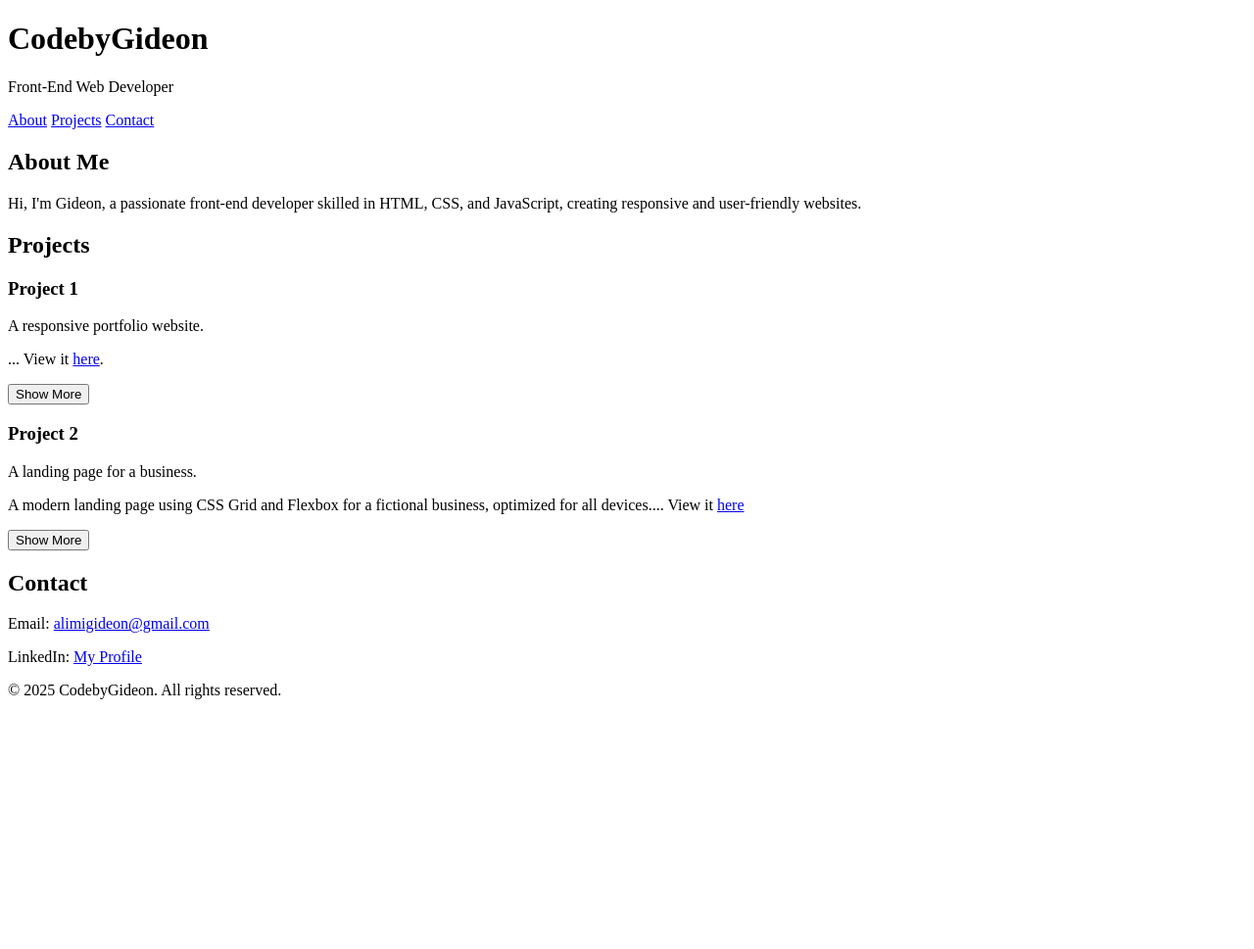
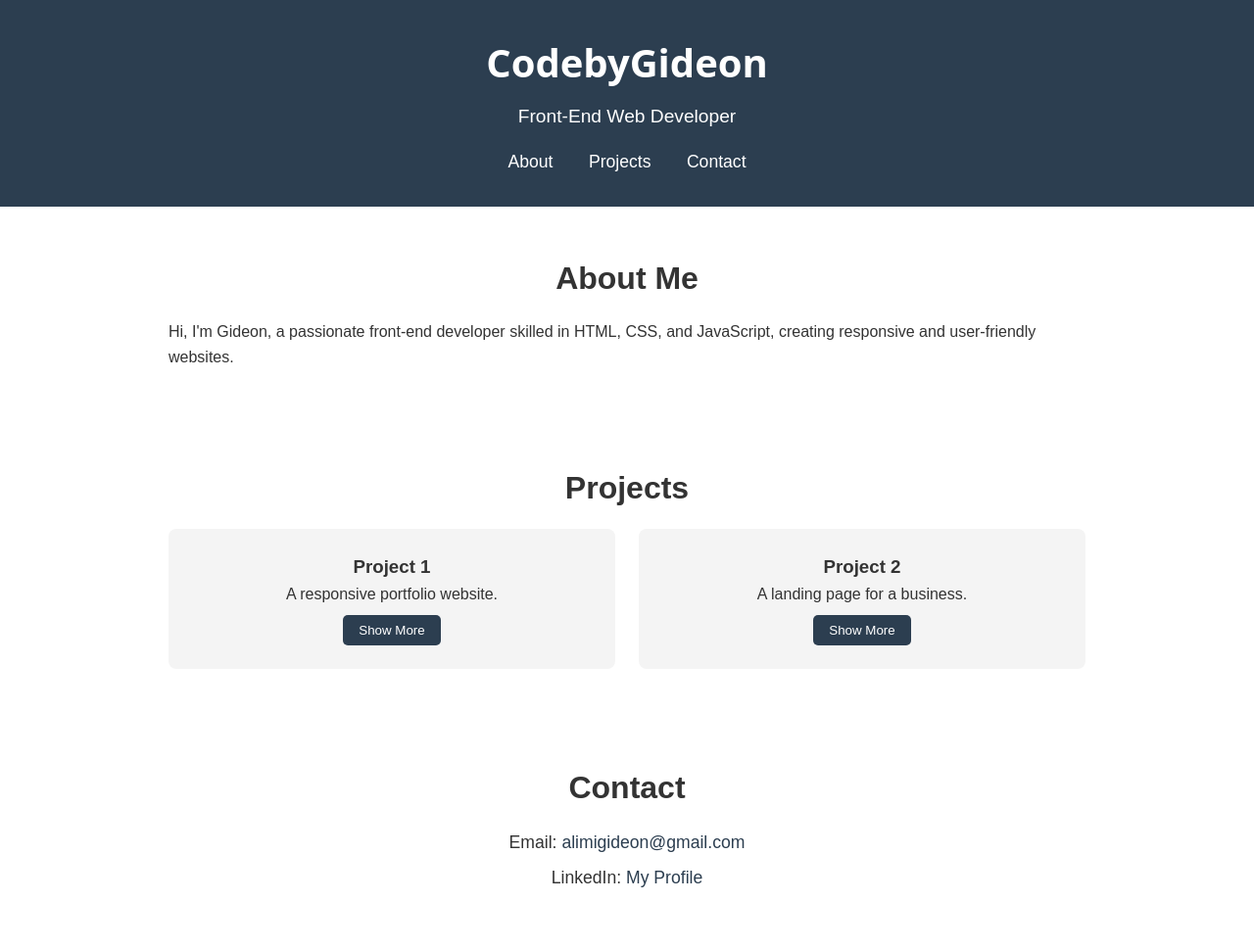
Before and after one commit to Adesegun-Alimi/Landing-Page, a plain HTML site: page index.html in a window 1280 px wide. Shown: the top 969 px of the page at 98% size. Before the commit the page ends 800 px from the top, so only its background shows below. Drawn offline with Linux system fonts and the light colour scheme; a web font is replaced by a local one.

Commit message:
updaated index.html

```diff
--- a/index.html
+++ b/index.html
@@ -4,7 +4,7 @@
     <meta charset="UTF-8">
     <meta name="viewport" content="width=device-width, initial-scale=1.0">
     <title>CodebyGideon - Portfolio</title>
-    <link rel="stylesheet" href="landingpage.css">
+    <link rel="stylesheet" href="styles.css">
     <link rel="preconnect" href="https://fonts.googleapis.com">
 <link rel="preconnect" href="https://fonts.gstatic.com" crossorigin>
 <link href="https://fonts.googleapis.com/css2?family=Bitcount+Grid+Double:wght@100..900&family=Manufacturing+Consent&family=Oswald:wght@200..700&family=Roboto:ital,wdth,wght@1,97.5,512&display=swap" rel="stylesheet">
```
